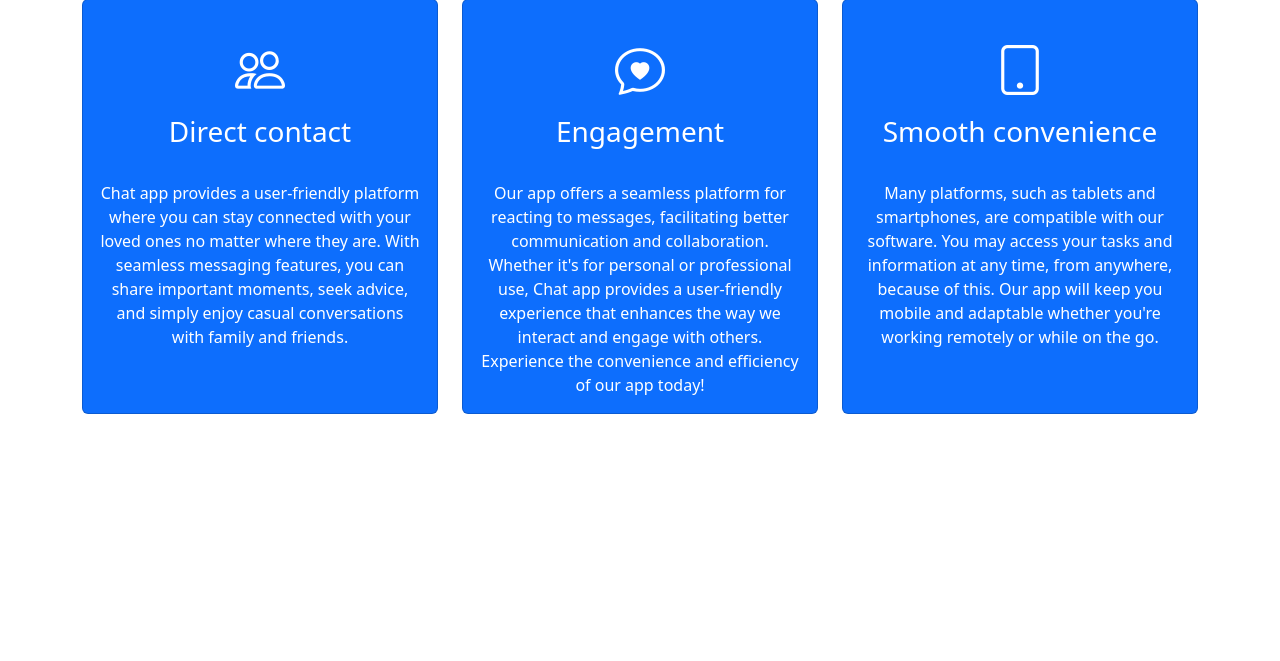
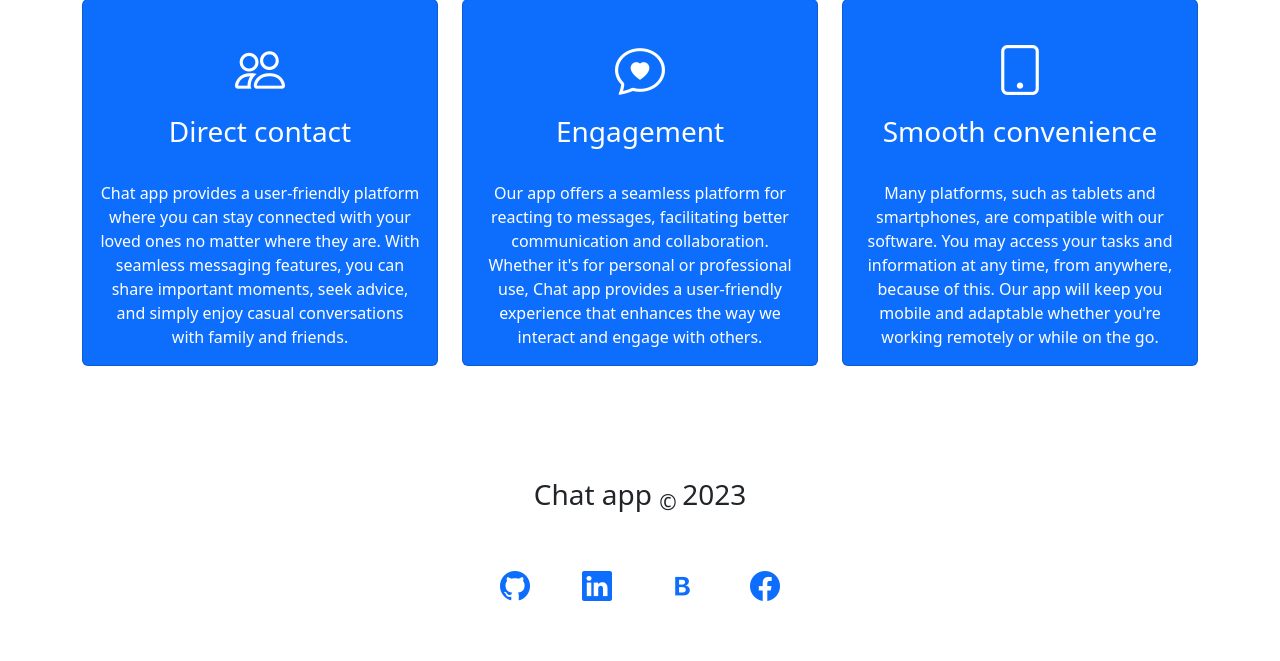
Before and after one commit to M4recki/Chat-app, a FastAPI app: page / in a window 1280 px wide. Shown: the part 818-1479 px from the top of the page. Before the commit the page ends 1232 px from the top, so only its background shows below. Run offline with FastAPI, Linux system fonts and the light colour scheme.

Commit message:
Added a footer with links to my social media as well as the current year.

```diff
--- a/project/static/css/style.css
+++ b/project/static/css/style.css
@@ -5,6 +5,14 @@
     height: 50px;
 }
 
-i {
+/* Icons size in main page */
+
+.features {
     font-size: 50px;
 }
+
+/* Icons size in footer */
+
+.social-links {
+    font-size: 30px;
+}
--- /dev/null
+++ b/project/templates/footer.html
@@ -0,0 +1,35 @@
+<footer class="footer-bg-color text-center py-5">
+  <a
+    href="{{ url_for('root') }}"
+    class="d-flex justify-content-center align-items-center text-decoration-none">
+    <p class="my-5 text-dark bold text-center h3">
+      Chat app <sub>&copy </sub>{{ current_year }}
+    </p>
+  </a>
+  <div class="container py-1 text-decoration-none">
+    <a
+      href="https://github.com/M4recki"
+      aria-label="GitHub"
+      class="text-decoration-none">
+      <i class="bi bi-github px-4 social-links"></i>
+    </a>
+    <a
+      href="https://www.linkedin.com/in/marek-barański-516639248/"
+      aria-label="LinkedIn"
+      class="text-decoration-none social-links">
+      <i class="bi bi-linkedin px-4"></i>
+    </a>
+    <a
+      href="https://progr4mmingskillz.blogspot.com"
+      aria-label="Blogspot"
+      class="text-decoration-none">
+      <i class="bi bi-type-bold px-4 social-links"></i>
+    </a>
+    <a
+      href="https://www.facebook.com/marek.baranski.902/"
+      aria-label="Facebook"
+      class="text-decoration-none">
+      <i class="bi bi-facebook px-4 social-links"></i>
+    </a>
+  </div>
+</footer>
--- a/project/templates/main_page.html
+++ b/project/templates/main_page.html
@@ -26,7 +26,9 @@
       crossorigin="anonymous" />
 
     <!-- Bootstrap icons -->
-    <link rel="stylesheet" href="https://cdn.jsdelivr.net/npm/bootstrap-icons@1.11.1/font/bootstrap-icons.css">
+    <link
+      rel="stylesheet"
+      href="https://cdn.jsdelivr.net/npm/bootstrap-icons@1.11.1/font/bootstrap-icons.css" />
 
     <!-- Bootstrap JavaScript Libraries -->
     <script
@@ -74,11 +76,14 @@
           <div class="col-md d-flex">
             <div class="card mb-3 bg-primary text-white">
               <div class="card-body text-center mt-3">
-                <i class="bi bi-people"></i>
+                <i class="bi bi-people features"></i>
                 <h3 class="card-title mb-4 py-2">Direct contact</h3>
-                <label
-                  for="feature-description">
-                  Chat app provides a user-friendly platform where you can stay connected with your loved ones no matter where they are. With seamless messaging features, you can share important moments, seek advice, and simply enjoy casual conversations with family and friends.
+                <label for="feature-description">
+                  Chat app provides a user-friendly platform where you can stay
+                  connected with your loved ones no matter where they are. With
+                  seamless messaging features, you can share important moments,
+                  seek advice, and simply enjoy casual conversations with family
+                  and friends.
                 </label>
               </div>
             </div>
@@ -86,11 +91,14 @@
           <div class="col-md d-flex">
             <div class="card mb-3 bg-primary text-white">
               <div class="card-body text-center mt-3">
-                <i class="bi bi-chat-heart"></i>
+                <i class="bi bi-chat-heart features"></i>
                 <h3 class="card-title mb-4 py-2">Engagement</h3>
-                <label
-                  for="feature description">
-                  Our app offers a seamless platform for reacting to messages, facilitating better communication and collaboration. Whether it's for personal or professional use, Chat app provides a user-friendly experience that enhances the way we interact and engage with others. Experience the convenience and efficiency of our app today!
+                <label for="feature description">
+                  Our app offers a seamless platform for reacting to messages,
+                  facilitating better communication and collaboration. Whether
+                  it's for personal or professional use, Chat app provides a
+                  user-friendly experience that enhances the way we interact and
+                  engage with others.
                 </label>
               </div>
             </div>
@@ -98,13 +106,14 @@
           <div class="col-md text-dark d-flex">
             <div class="card mb-3 bg-primary text-white">
               <div class="card-body text-center mt-3">
-                <i class="bi bi-tablet"></i>
-                <h3 class="card-title mb-4 py-2">
-                  Smooth convenience
-                </h3>
-                <label
-                  for="feature-description">
-                  Many platforms, such as tablets and smartphones, are compatible with our software. You may access your tasks and information at any time, from anywhere, because of this. Our app will keep you mobile and adaptable whether you're working remotely or while on the go.
+                <i class="bi bi-tablet features"></i>
+                <h3 class="card-title mb-4 py-2">Smooth convenience</h3>
+                <label for="feature-description">
+                  Many platforms, such as tablets and smartphones, are
+                  compatible with our software. You may access your tasks and
+                  information at any time, from anywhere, because of this. Our
+                  app will keep you mobile and adaptable whether you're working
+                  remotely or while on the go.
                 </label>
               </div>
             </div>
@@ -113,8 +122,7 @@
       </div>
     </main>
 
-    <footer>
-      <!-- place footer here -->
-    </footer>
+    <!-- Footer -->
+    {% include "footer.html" %}
   </body>
 </html>
```
Also changed, not shown: project/python/routes.py (+13 -2 lines).
